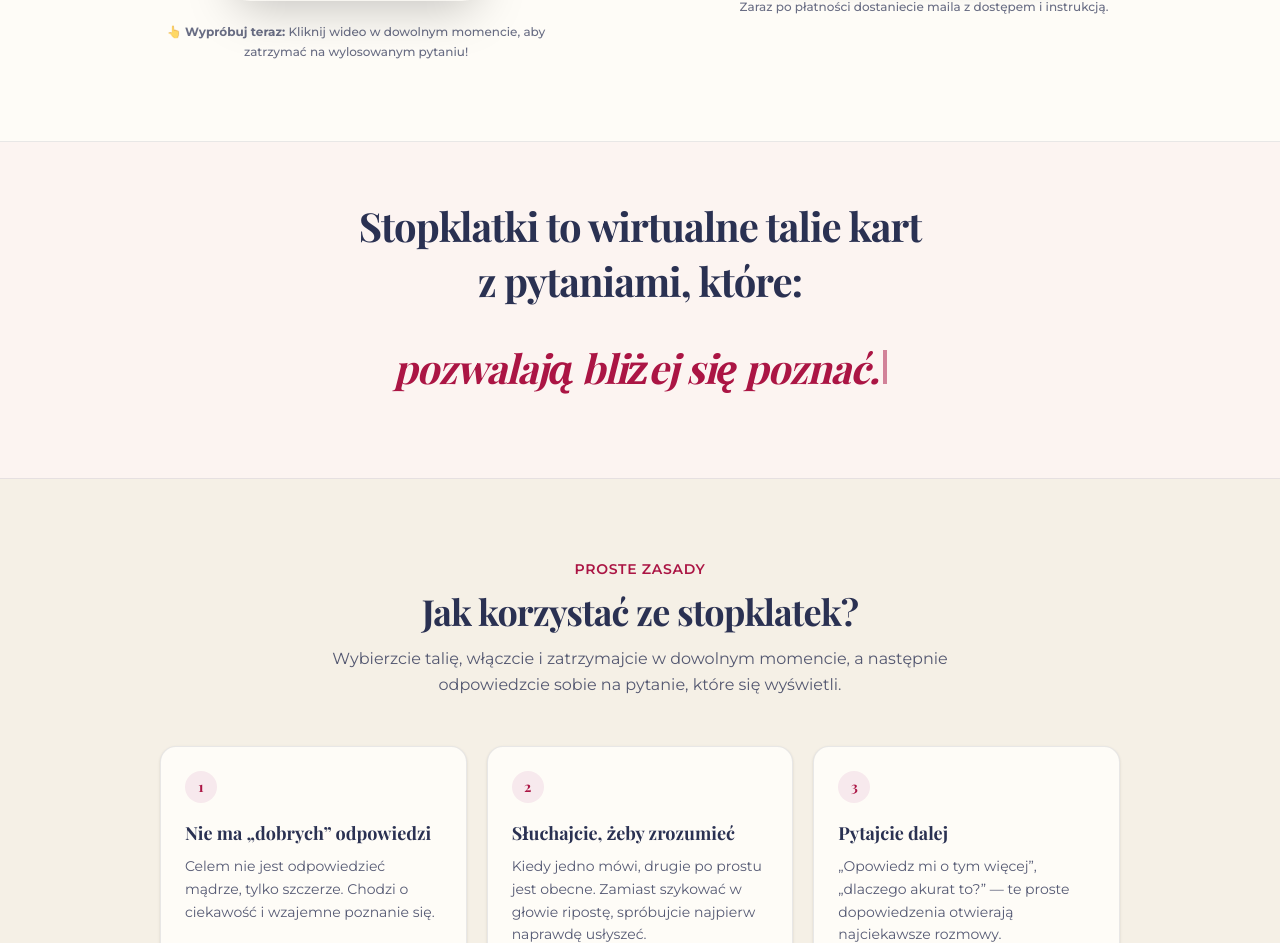
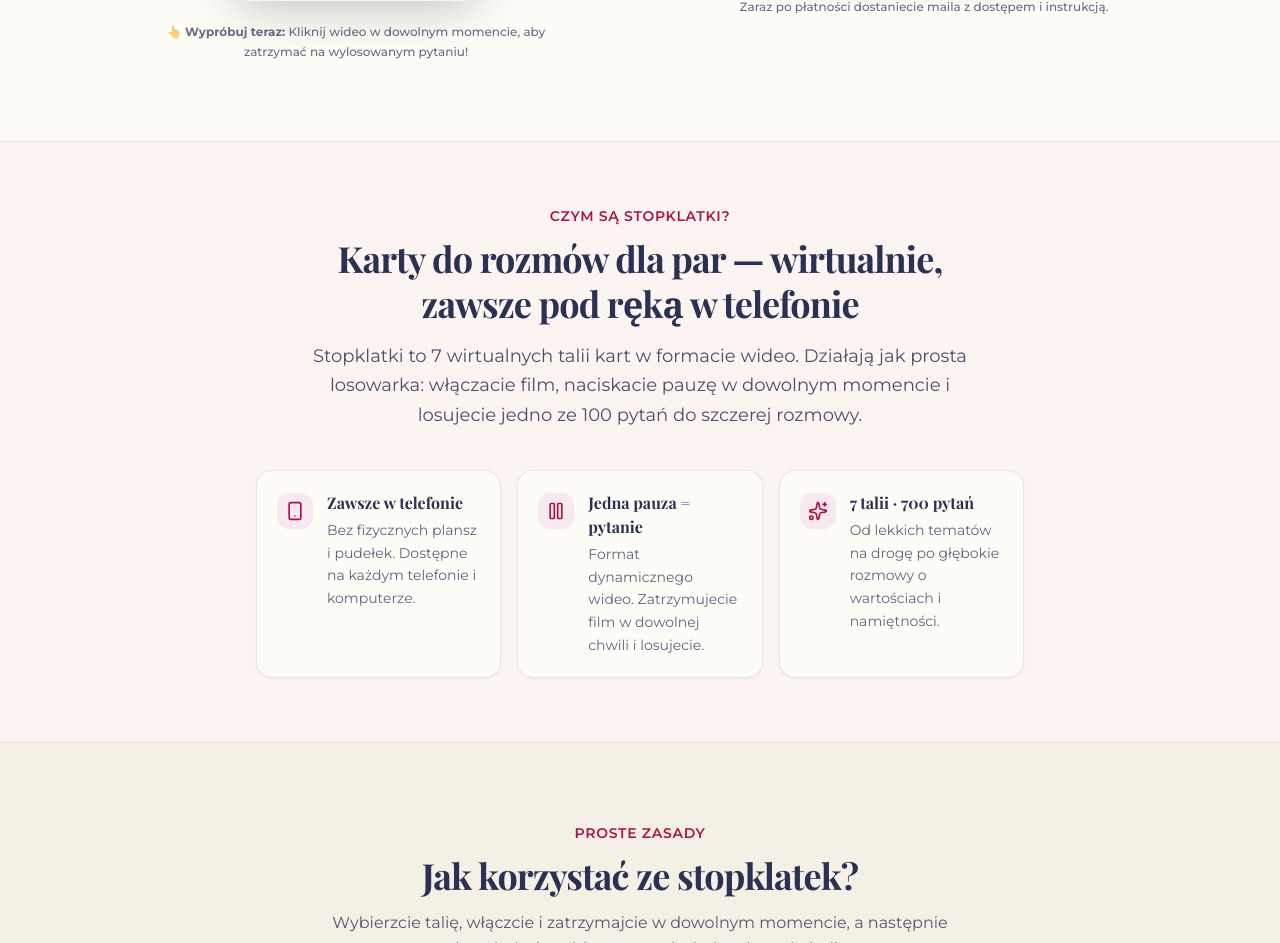
Before and after one commit to achiorr/100-pytan-na-bliskosc, a Next.js app: page / in a window 1280 px wide. Shown: the part 655-1598 px from the top of the page. Built offline with nearby package versions, Linux system fonts and the light colour scheme; no server answers; a web font is replaced by a local one.

Commit message:
feat: sekcja wyjasniajaca czym sa Stopklatki zaraz po Hero

```diff
--- a/components/DynamicTagline.tsx
+++ b/components/DynamicTagline.tsx
@@ -1,83 +1,68 @@
-"use client";
-
-import { useState, useEffect } from "react";
+import { Smartphone, Pause, Sparkles } from "lucide-react";
 
 export default function DynamicTagline() {
-  const phrases = [
-    "otwierają wartościowe rozmowy.",
-    "pozwalają bliżej się poznać.",
-    "pozwalają na nowo odkrywać siebie nawzajem.",
-    "można użyć w każdym miejscu.",
-  ];
+  return (
+    <section className="bg-burgund/[0.03] py-12 sm:py-16 border-b border-granat/10">
+      <div className="mx-auto max-w-4xl px-4 sm:px-6 lg:px-8 text-center">
 
-  const [phraseIndex, setPhraseIndex] = useState(0);
-  const [currentText, setCurrentText] = useState("");
-  const [isDeleting, setIsDeleting] = useState(false);
+        {/* Etykieta sekcji */}
+        <span className="text-burgund uppercase tracking-wider text-xs sm:text-sm font-semibold mb-2.5 block">
+          CZYM SĄ STOPKLATKI?
+        </span>
 
-  useEffect(() => {
-    const fullPhrase = phrases[phraseIndex];
-    let timer: NodeJS.Timeout;
+        {/* Główny tytuł wyjaśniający */}
+        <h2 className="font-heading text-2xl sm:text-3xl lg:text-4xl font-bold tracking-tight text-granat leading-tight mb-4 max-w-2xl mx-auto">
+          Karty do rozmów dla par — wirtualnie, zawsze pod ręką w telefonie
+        </h2>
 
-    if (!isDeleting) {
-      // Pisanie litera po literze
-      if (currentText.length < fullPhrase.length) {
-        timer = setTimeout(() => {
-          setCurrentText(fullPhrase.slice(0, currentText.length + 1));
-        }, 50);
-      } else {
-        // Pauza po wpisaniu całego tekstu
-        timer = setTimeout(() => {
-          setIsDeleting(true);
-        }, 2200);
-      }
-    } else {
-      // Kasowanie litera po literze
-      if (currentText.length > 0) {
-        timer = setTimeout(() => {
-          setCurrentText(fullPhrase.slice(0, currentText.length - 1));
-        }, 28);
-      } else {
-        // Przejście do kolejnej frazy
-        setIsDeleting(false);
-        setPhraseIndex((prev) => (prev + 1) % phrases.length);
-      }
-    }
+        {/* Zwięzłe wyjaśnienie */}
+        <p className="font-sans text-sm sm:text-base md:text-lg text-granat/85 leading-relaxed max-w-2xl mx-auto mb-8 sm:mb-10">
+          Stopklatki to 7 wirtualnych talii kart w formacie wideo. Działają jak prosta losowarka: włączacie film, naciskacie pauzę w dowolnym momencie i losujecie jedno ze 100 pytań do szczerej rozmowy.
+        </p>
 
-    return () => clearTimeout(timer);
-  }, [currentText, isDeleting, phraseIndex, phrases]);
-
-  return (
-    <section className="bg-burgund/[0.03] py-10 sm:py-14 border-b border-granat/10 overflow-hidden">
-      <div className="mx-auto max-w-4xl px-4 sm:px-6 lg:px-8 text-center flex flex-col items-center">
-
-        {/* Cały blok nagłówka ze stałym ciemnym tekstem i dynamiczną drugą linią */}
-        <div className="w-full max-w-3xl flex flex-col items-center text-center">
-
-          {/* Stały, całkowicie nieruchomy ciemny tekst */}
-          <h2 className="text-granat font-heading font-bold text-2xl sm:text-3xl md:text-4xl lg:text-[40px] leading-snug tracking-tight">
-            Stopklatki to wirtualne talie kart z&nbsp;pytaniami, które:
-          </h2>
-
-          {/* Dynamiczna linia o dopasowanej, naturalnej interlinii */}
-          <div className="grid grid-cols-1 grid-rows-1 items-center justify-center text-center w-full mt-0.5 sm:mt-1 min-h-[40px] sm:min-h-[50px]">
-            {/* Niewidoczna warstwa rezerwująca maksymalną szerokość/wysokość najdłuższej frazy */}
-            <span
-              className="col-start-1 row-start-1 text-burgund font-heading italic font-bold text-2xl sm:text-3xl md:text-4xl lg:text-[40px] invisible pointer-events-none select-none tracking-tight leading-snug"
-              aria-hidden="true"
-            >
-              pozwalają na nowo odkrywać siebie nawzajem.
-            </span>
-
-            {/* Widoczna, płynnie wpisywana i kasowana fraza */}
-            <span className="col-start-1 row-start-1 text-burgund font-heading italic font-bold text-2xl sm:text-3xl md:text-4xl lg:text-[40px] tracking-tight leading-snug">
-              {currentText}
-              <span
-                className="inline-block w-[3px] sm:w-[4px] h-[0.85em] bg-burgund ml-1 align-baseline animate-pulse"
-                aria-hidden="true"
-              />
-            </span>
+        {/* 3 zwięzłe kafelki podsumowujące produkt */}
+        <div className="grid grid-cols-1 md:grid-cols-3 gap-4 text-left max-w-3xl mx-auto">
+          <div className="bg-krem rounded-2xl p-5 border border-granat/10 shadow-xs flex items-start gap-3.5">
+            <div className="w-9 h-9 rounded-xl bg-roz text-burgund flex items-center justify-center shrink-0 mt-0.5">
+              <Smartphone className="w-5 h-5" />
+            </div>
+            <div>
+              <h3 className="font-heading font-bold text-sm sm:text-base text-granat mb-1">
+                Zawsze w telefonie
+              </h3>
+              <p className="text-xs sm:text-sm text-granat/75 leading-relaxed">
+                Bez fizycznych plansz i pudełek. Dostępne na każdym telefonie i komputerze.
+              </p>
+            </div>
           </div>
 
+          <div className="bg-krem rounded-2xl p-5 border border-granat/10 shadow-xs flex items-start gap-3.5">
+            <div className="w-9 h-9 rounded-xl bg-roz text-burgund flex items-center justify-center shrink-0 mt-0.5">
+              <Pause className="w-5 h-5" />
+            </div>
+            <div>
+              <h3 className="font-heading font-bold text-sm sm:text-base text-granat mb-1">
+                Jedna pauza = pytanie
+              </h3>
+              <p className="text-xs sm:text-sm text-granat/75 leading-relaxed">
+                Format dynamicznego wideo. Zatrzymujecie film w dowolnej chwili i losujecie.
+              </p>
+            </div>
+          </div>
+
+          <div className="bg-krem rounded-2xl p-5 border border-granat/10 shadow-xs flex items-start gap-3.5">
+            <div className="w-9 h-9 rounded-xl bg-roz text-burgund flex items-center justify-center shrink-0 mt-0.5">
+              <Sparkles className="w-5 h-5" />
+            </div>
+            <div>
+              <h3 className="font-heading font-bold text-sm sm:text-base text-granat mb-1">
+                7 talii · 700 pytań
+              </h3>
+              <p className="text-xs sm:text-sm text-granat/75 leading-relaxed">
+                Od lekkich tematów na drogę po głębokie rozmowy o wartościach i namiętności.
+              </p>
+            </div>
+          </div>
         </div>
 
       </div>
```
